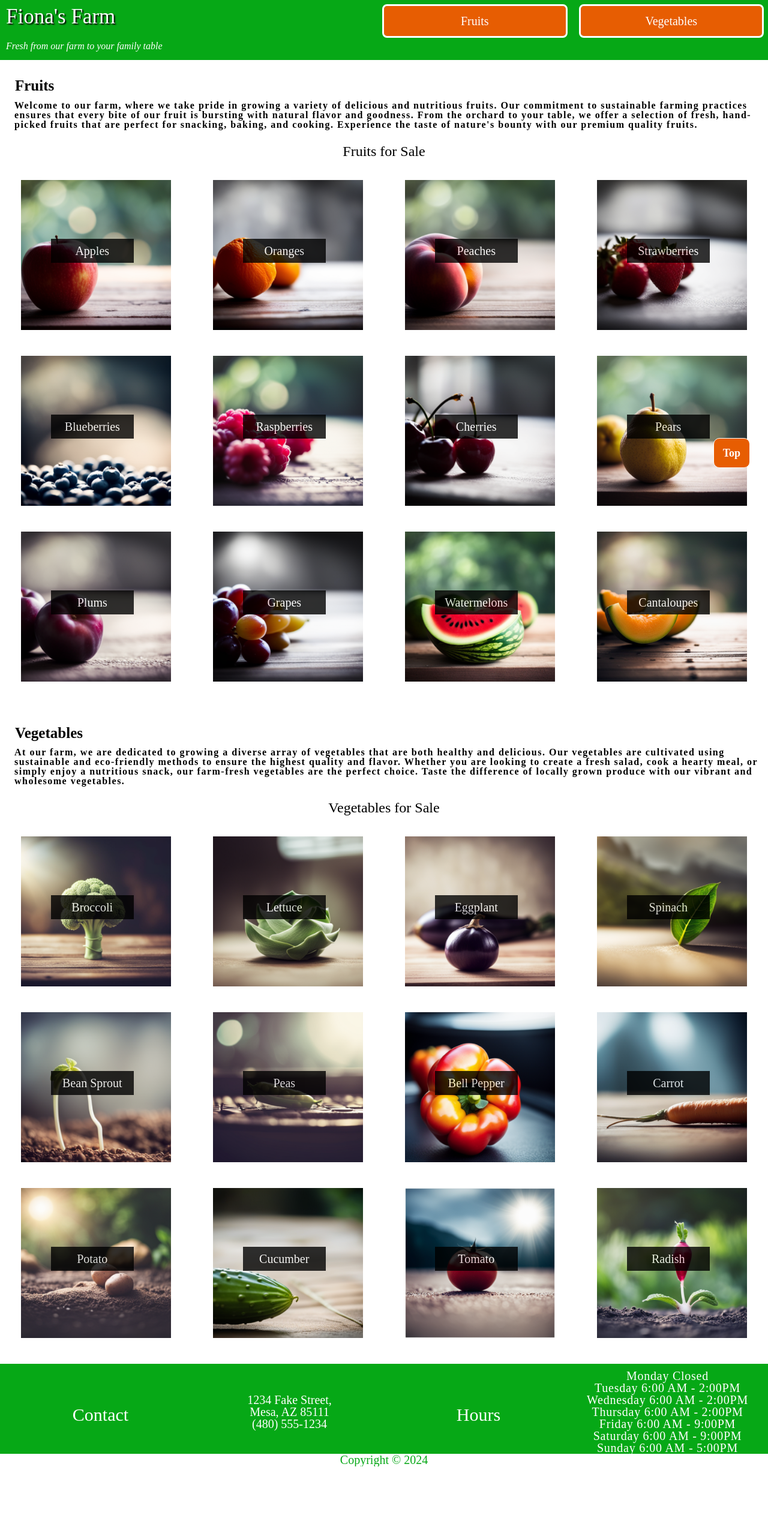
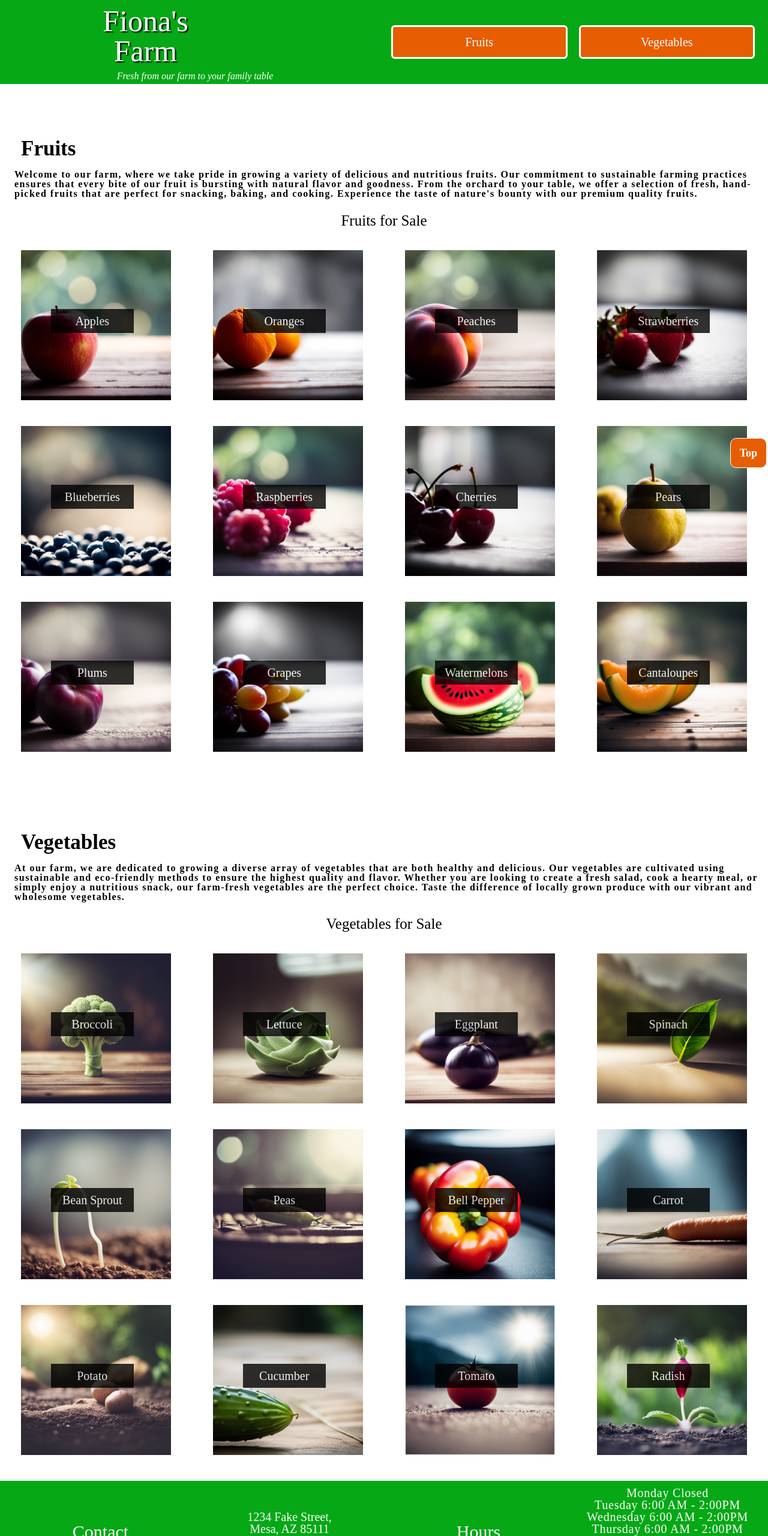
Before and after one commit to mpsiegle/farm, a plain HTML site: page index.html in a window 1280 px wide. Shown: the top 2560 px of the page at 60% size. Before the commit the page ends 2444 px from the top, so only its background shows below. Drawn offline with Linux system fonts and the light colour scheme; a web font is replaced by a local one.

Commit message:
added reactive styling

```diff
--- a/style.css
+++ b/style.css
@@ -87,7 +87,7 @@ header{
 }
 
 h1{
-    font-size: 1.75em;
+    font-size: 2.5em;
     font-family: "Irish Grover";
     width: 50%;
     text-shadow: 2px 2px 2px var(--black);
@@ -105,7 +105,6 @@ nav ul{
     display: grid;
     grid-template-columns: 1fr 1fr;
     gap: 25px;
-
     padding: 0px;
     margin: 0px;
 }
@@ -118,7 +117,7 @@ nav a{
     display: block;
     text-align: center;
     outline: var(--white) solid;
-    border-radius: 5px;
+    border-radius: 3px;
 
 }
 
@@ -127,7 +126,7 @@ h2{
     padding-top: 1.2em;
     padding-bottom: .5em;
     padding-left: 1em;
-    font-size: 1.25em;
+    font-size: 1.75em;
     font-weight: bold;
 }
 
@@ -144,7 +143,7 @@ h2 ~ p{
 h3{
     font-family: "Irish Grover";
     text-align: center;
-    font-size: 1.2em;
+    font-size: 1.25em;
     padding-bottom: 1.5em;
 }
 
@@ -178,7 +177,6 @@ figure figcaption{
     padding: .5rem;
     display: grid;
     grid-template-columns: 1fr 1fr 1fr 1fr;
-    grid-template-rows:  1fr 1fr 1fr 1fr 1fr 1fr 1fr;
     padding-bottom: 1rem;
     width: auto;
     height: 150px;
@@ -222,7 +220,7 @@ figure figcaption{
   #btn{
     position: fixed;
     bottom: 20px;
-    right: 30px;
+    right: 2px;
     background-color: var(--orange);
     color: var(--white);
     padding: 15px;
@@ -231,6 +229,7 @@ figure figcaption{
     text-decoration: none;
     font-weight: bold;
     border: solid 1px var(--white);
+    z-index: 99;
   }
 
   nav a:hover{
@@ -242,39 +241,145 @@ figure figcaption{
   }
 
 
- /* @media screen and (min-width: 550px) {
-    nav ul {
+  @media screen and (min-width: 350px) {
+
+  header{
+      display: grid;
+      grid-template-columns: 1fr;
+      height: 145px;
+      text-align: center;
+
+  }
+
+  h1{
+    padding-left: 150px;
+  }
+  nav ul{
+    display: flex;
+    position: relative;
+    top: 20px;
+    justify-content: center;
+  }
+  h2{
+    padding-top: 90px;
+  }
+
+  h3 ~ div{
+    display: grid;
+    grid-template-columns: 1fr;
+  }
+
+  footer{
+    display: block;
+    height: auto;
+  }
+
+ }
+  @media screen and (min-width: 836px) {
+    header{
       display: grid;
       grid-template-columns: 1fr 1fr 1fr;
+      height: 110px
     }
-    main {
+
+    header p{
+      grid-column: 3;
+      grid-row: 1;
+
+    }
+    nav ul{
       display: grid;
       grid-template-columns: 1fr 1fr;
+      padding: 15px;
+      position: relative;
+      top: 90px;
+
     }
+
+    h3 ~ div{
+      display: grid;
+      grid-template-columns: 1fr 1fr;
+  }
+    footer{
+      display: grid;
+      grid-template-columns: 1fr 1fr;
+      height: 320px;
+    }
+
+    #address{
+      grid-column: 1;
+    }
+
+    #hours{
+      grid-row: 1;
+      grid-column: 2;
+    }
+
+    #times{
+      grid-column: 2;
+    }
+}
+
+
+  @media screen and (min-width: 1100px) {
+
+    header{
+      display: grid;
+      grid-template-columns: 1fr 1fr;
+      height: 140px;
+    }
+
+
+    header p{
+      grid-column: 1;
+      grid-row: 2;
+
+    }
+
+    nav ul{
+      position: relative;
+      top: 20px;
+
+    }
+
+    h3 ~ div{
+      display: grid;
+      grid-template-columns: 1fr 1fr 1fr;
   }
 
-  @media screen and (min-width: 836px) {
-    nav ul {
-      grid-template-columns: 1fr;
-      width: 200px;
-      position: absolute;
-    }
-    main {
-      margin-left: 200px;
-      grid-template-columns: 1fr 1fr 1fr;
-    }
+  footer{
+    display: grid;
+    grid-template-columns: 1fr 1fr 1fr 1fr;
+    height: 250px;
   }
 
-  @media screen and (min-width: 1100px) {
-    #graffitiGirl {
-      display: grid;
-      grid-template-columns: 1fr 1fr 1fr;
-    }
+  #address{
+    grid-column: 2;
+  }
+
+  #hours{
+
+    grid-column: 3;
+  }
+
+  #times{
+    grid-column: 4;
+  }
+
   }
 
 
 @media screen and (min-width: 1200px) {
-  main {
-    max-width: 1200px;
+
+  header{
+    display: grid;
+    grid-template-columns: 1fr 1fr;
+    height: 140px;
   }
+
+
+  h3 ~ div{
+    display: grid;
+    grid-template-columns: 1fr 1fr 1fr 1fr;
 }
+}
```
